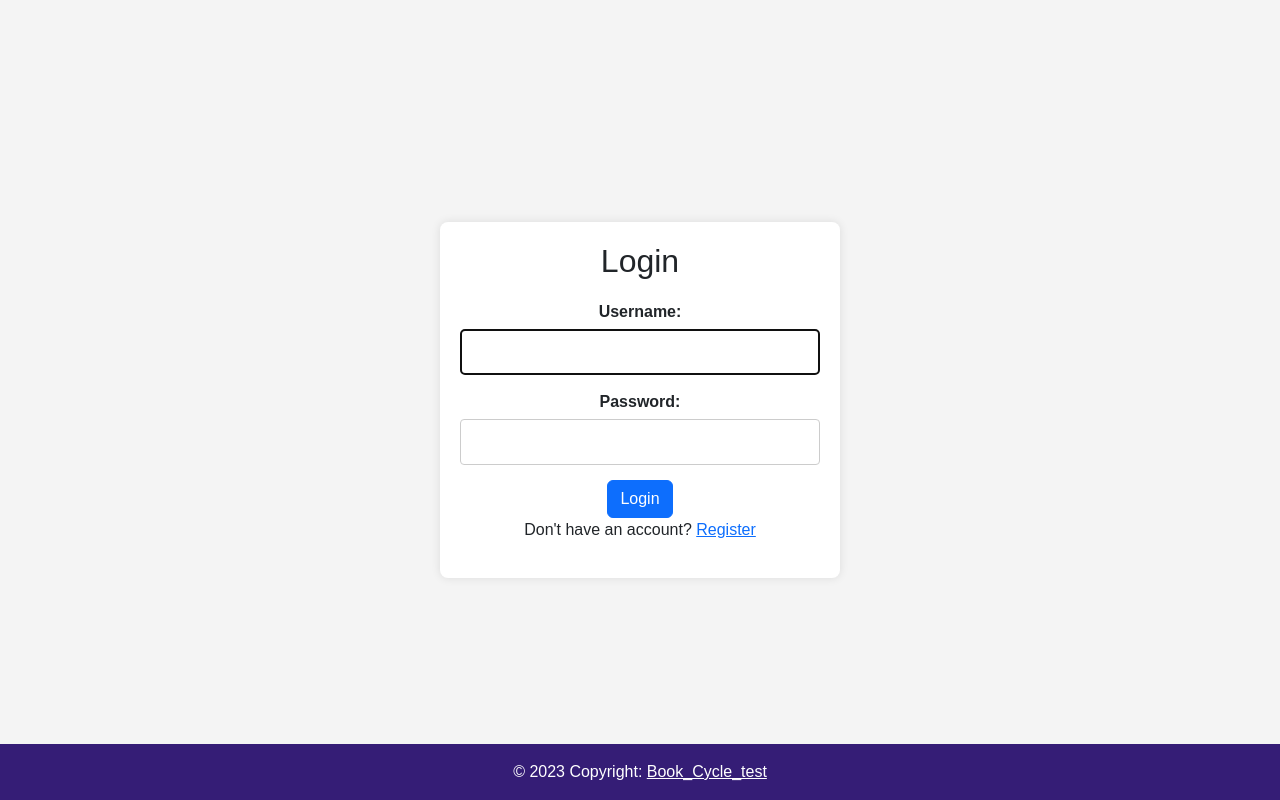
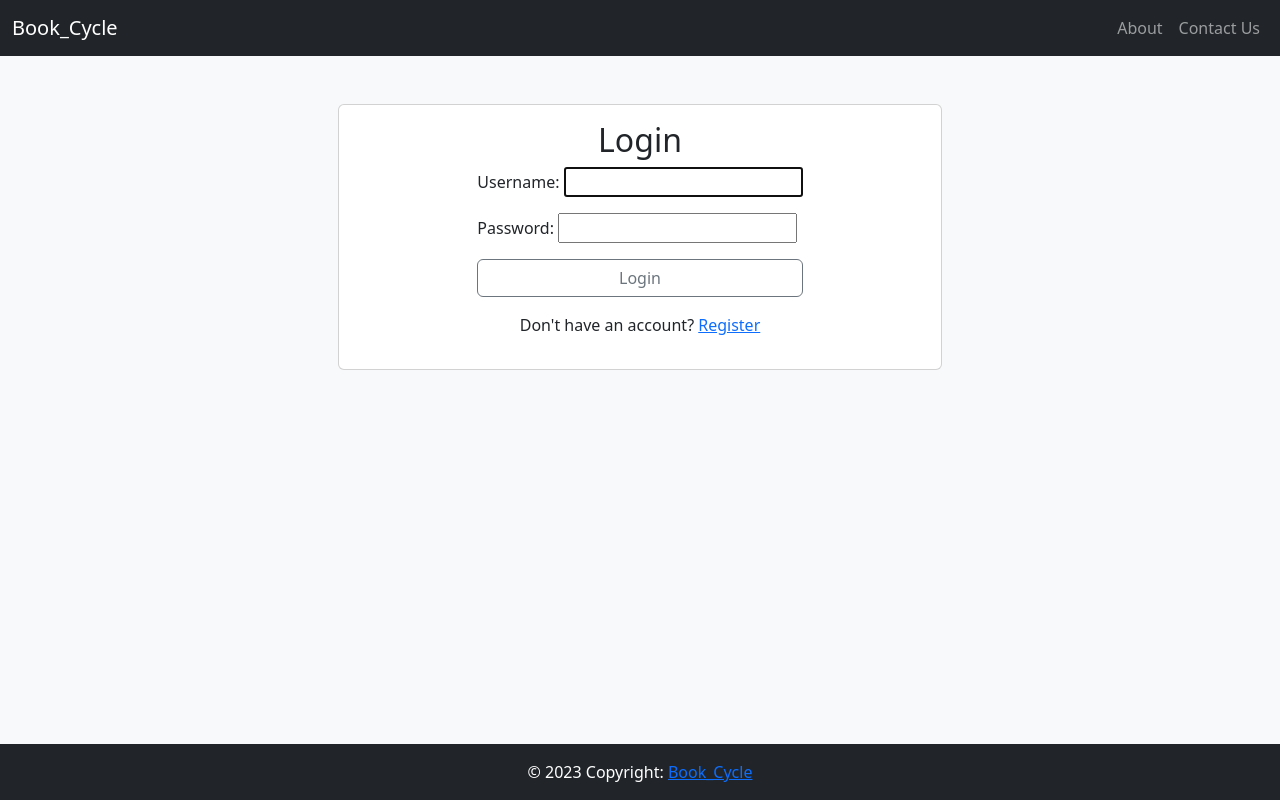
Before and after one commit to AbuYousufSiam/book_cycle_django, a Django app: page /login/ in a window 1280 px wide. Run offline with Django 4.2, Linux system fonts and the light colour scheme.

Commit message:
test login design

```diff
--- a/src/books/static/css/login.css
+++ /dev/null
@@ -1,64 +0,0 @@
-/* styles.css */
-body {
-    font-family: 'Arial', sans-serif;
-    background-color: #f4f4f4;
-    margin: 0;
-    display: flex;
-    align-items: center;
-    justify-content: center;
-    height: 100vh;
-}
-
-.container {
-    max-width: 400px;
-    margin: 0 auto;
-    background-color: #fff;
-    padding: 20px;
-    border-radius: 8px;
-    box-shadow: 0 0 10px rgba(0, 0, 0, 0.1);
-}
-
-.login-container {
-    text-align: center;
-}
-
-.login-form {
-    margin-top: 20px;
-}
-
-.form-group {
-    margin-bottom: 15px;
-}
-
-label {
-    display: block;
-    margin-bottom: 5px;
-    font-weight: bold;
-}
-
-input {
-    width: 100%;
-    padding: 10px;
-    box-sizing: border-box;
-    border: 1px solid #ccc;
-    border-radius: 4px;
-}
-
-button {
-    background-color: #007BFF;
-    color: #fff;
-    padding: 12px;
-    border: none;
-    cursor: pointer;
-    border-radius: 4px;
-}
-
-button:hover {
-    background-color: #0056b3;
-}
-
-footer {
-    width: 100%;
-    position: fixed;
-    bottom: 0;
-}
--- a/src/books/templates/login.html
+++ b/src/books/templates/login.html
@@ -9,35 +9,68 @@
     <!--Bootstrap CSS-->
     <link href="https://cdn.jsdelivr.net/npm/bootstrap@5.3.2/dist/css/bootstrap.min.css" rel="stylesheet">
     <!--CSS Files-->
-    <link rel="stylesheet" href="../static/css/login.css">
+    <!-- <link rel="stylesheet" href="../static/css/login.css">  -->
 </head>
 <body>
-    <div class="container">
-      <div class="login-container">
-        <h2>Login</h2>
-        <form method="post" class="login-form">
+  <div class="container-fluid bg-light fixed-top vh-100">
+    <div class="row">
+      <!--Navbar-->
+      <nav class="navbar navbar-expand-sm bg-dark navbar-dark">
+        <div class="container-fluid">
+          <a class="navbar-brand" href="#">Book_Cycle</a>
+          <button class="navbar-toggler" type="button" data-bs-toggle="collapse" data-bs-target="#collapsibleNavbar">
+            <span class="navbar-toggler-icon"></span>
+          </button>
+          <div class="collapse navbar-collapse justify-content-end" id="collapsibleNavbar">
+            <ul class="navbar-nav">
+              <li class="nav-item">
+                <a class="nav-link" href="#">About</a>
+              </li>
+              <li class="nav-item">
+                <a class="nav-link" href="#">Contact Us</a>
+              </li>
+            </ul>
+          </div>
+        </div>
+      </nav>
+    </div>
+    <div class="container-fluid justify-content-center align-items-center mt-5">
+      <div class="row justify-content-center align-items-center">
+          <div class="col-md-6">
+              <div class="card justify-content-center align-items-center">
+                  <div class="card-body">
+                      <h2 class="card-title text-center">Login</h2>
+                      <form method="post" class="justify-content-center align-items-center">
                           {% csrf_token %}
-          <div class="form-group">
+                          <div class="mb-3">
                               {{ form.username.label_tag }}
                               {{ form.username }}
                           </div>
-          <div class="form-group">
+                          <div class="mb-3">
                               {{ form.password.label_tag }}
                               {{ form.password }}
                           </div>
-          <button type="submit" class="btn btn-primary">Login</button>
+                          <div class="d-grid">
+                            <button class="btn btn-outline-secondary" type="submit">Login</button>
+                          </div>
                       </form>
-        <p>Don't have an account? <a href="{% url 'signup' %}">Register</a></p>
+                      <p class="text-center mt-3">Don't have an account? <a href="{% url 'signup' %}">Register</a></p>
+                  </div>
+              </div>
+          </div>
       </div>
   </div>
     <!-- Add your footer content here -->
-     <footer class="bg-light text-center text-white">
+  <div class="row">
+    <footer class="bg-dark text-center text-white fixed-bottom">
       <!-- Copyright -->
-      <div class="text-center p-3" style="background-color: rgb(53, 29, 118)">
+      <div class="p-3">
         © 2023 Copyright:
-          <a class="text-white" href="#">Book_Cycle_test</a>
+        <a href="#">Book_Cycle</a>
       </div>
-      <!-- Copyright -->
     </footer>
+  </div>
+  <!--Bootstrap JS-->
+  <script src="https://cdn.jsdelivr.net/npm/bootstrap@5.3.2/dist/js/bootstrap.bundle.min.js"></script>
 </body>
 </html>
```
Lines whose indentation alone changed are shown as unchanged.
